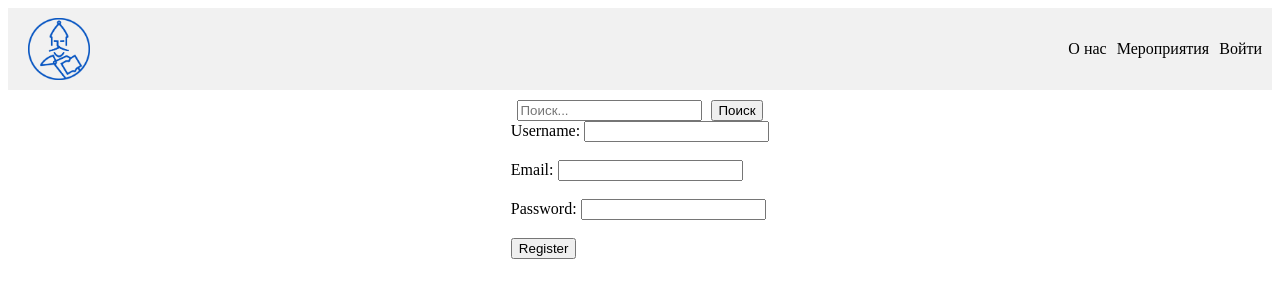
After one commit to LunaAlicor/hackathons, a Django app: page /register in a window 1280 px wide. The commit adds this page. Shown: the top 300 px of the page. Run offline with Django 3.2, Linux system fonts and the light colour scheme.

Commit message:
Update
add login
add logout
add register
add dif views
add createuser command for tests
add forms

```diff
--- /dev/null
+++ b/Service for hackathons/hackathon/main/forms.py
@@ -0,0 +1,6 @@
+from django import forms
+
+
+class LoginForm(forms.Form):
+    username = forms.CharField(label='Имя пользователя')
+    password = forms.CharField(label='Пароль', widget=forms.PasswordInput)
--- a/Service for hackathons/hackathon/main/templates/main/base.html
+++ b/Service for hackathons/hackathon/main/templates/main/base.html
@@ -15,7 +15,17 @@
             <ul class="nav-elem">
                 <li><a href="{% url 'about' %}">О нас</a></li>
                 <li><a href="{% url 'events' %}">Мероприятия</a></li>
-                <li><a href="{% url 'login' %}">Войти</a></li>
+                                {% if user.is_authenticated %}
+                    {% if user.is_staff %}
+                        <li><a href="{% url 'profile' %}">Личный кабинет</a></li>
+                        <li><a href="{% url 'admin:index' %}">Панель администратора</a></li>
+                    {% else %}
+                        <li><a href="{% url 'profile' %}">Личный кабинет</a></li>
+                        <li><a href="#">Чаты</a></li>
+                    {% endif %}
+                {% else %}
+                    <li><a href="{% url 'login' %}">Войти</a></li>
+                {% endif %}
             </ul>
         </div>
     </div>
--- /dev/null
+++ b/Service for hackathons/hackathon/main/templates/main/register.html
@@ -0,0 +1,16 @@
+{% extends 'main/base.html' %}
+
+{% block title %}Register {% endblock %}
+
+{% block content %}
+  <form method="POST" action="{% url 'register' %}">
+    {% csrf_token %}
+    <label for="username">Username:</label>
+    <input type="text" id="username" name="username" required><br><br>
+    <label for="email">Email:</label>
+    <input type="email" id="email" name="email" required><br><br>
+    <label for="password">Password:</label>
+    <input type="password" id="password" name="password" required><br><br>
+    <input type="submit" value="Register">
+  </form>
+{% endblock %}
--- a/Service for hackathons/hackathon/main/urls.py
+++ b/Service for hackathons/hackathon/main/urls.py
@@ -2,8 +2,11 @@ from django.urls import path
 from . import views
 
 urlpatterns = [
-    path('', views.index),
+    path('', views.index, name='index'),
     path('about', views.about, name='about'),
     path('events', views.events, name='events'),
-    path('login', views.login, name='login'),
+    path('login', views.login_views, name='login'),
+    path('profile', views.profile, name='profile'),
+    path('logout', views.logout_view, name='logout'),
+    path('register', views.register_view, name='register'),
 ]
--- a/Service for hackathons/hackathon/main/views.py
+++ b/Service for hackathons/hackathon/main/views.py
@@ -1,5 +1,10 @@
 from django.shortcuts import render, redirect
 from django.contrib.auth import authenticate, login
+from .forms import LoginForm
+from django.urls import reverse_lazy
+from django.contrib.auth import logout
+from django.contrib.auth.models import User
+from django.contrib import messages
 
 
 # Create your views here.
@@ -17,16 +22,46 @@ def events(request):
     return render(request, 'main/events.html')
 
 
-def login(request):
+def login_views(request):
+    error_message = None
+    if request.method == 'POST':
+        form = LoginForm(request.POST)
+        if form.is_valid():
+            username = form.cleaned_data['username']
+            password = form.cleaned_data['password']
+            user = authenticate(request, username=username, password=password)
+            if user is not None:
+                login(request, user)
+                return redirect(reverse_lazy('index'))
+            else:
+                error_message = 'Неправильный логин или пароль'
+    else:
+        form = LoginForm()
+    return render(request, 'main/login.html', {'form': form, 'error_message': error_message})
+
+
+def profile(request):
+    return render(request, 'main/profile.html')
+
+
+def logout_view(request):
+    logout(request)
+    return redirect('index')
+
+
+def register_view(request):
     if request.method == 'POST':
         username = request.POST['username']
+        email = request.POST['email']
         password = request.POST['password']
-        user = authenticate(request, username=username,password=password)
-        if user is not None:
-            login(request, user)
-            return redirect('')
-        else:
-            error_massage = 'Неправильный логин или пароль'
+
+        if User.objects.filter(username=username).exists():
+            messages.error(request, 'Username already exists.')
+            return redirect('register')
+
+        user = User.objects.create_user(username=username, email=email, password=password)
+        user.save()
+        messages.success(request, 'Registration successful. You can now login.')
+        return redirect('login')
     else:
-        error_massage = None
-    return render(request, 'main/login.html', {'error_message': error_massage})
+        return render(request, 'main/register.html')
```
Also changed, not shown: Service for hackathons/hackathon/main/management/commands/createuser.py (added, +15 -0 lines), Service for hackathons/hackathon/main/templates/main/login.html (+10 -1 lines), Service for hackathons/hackathon/main/templates/main/profile.html (added, +10 -0 lines), Service for hackathons/hackathon/db.sqlite3.
